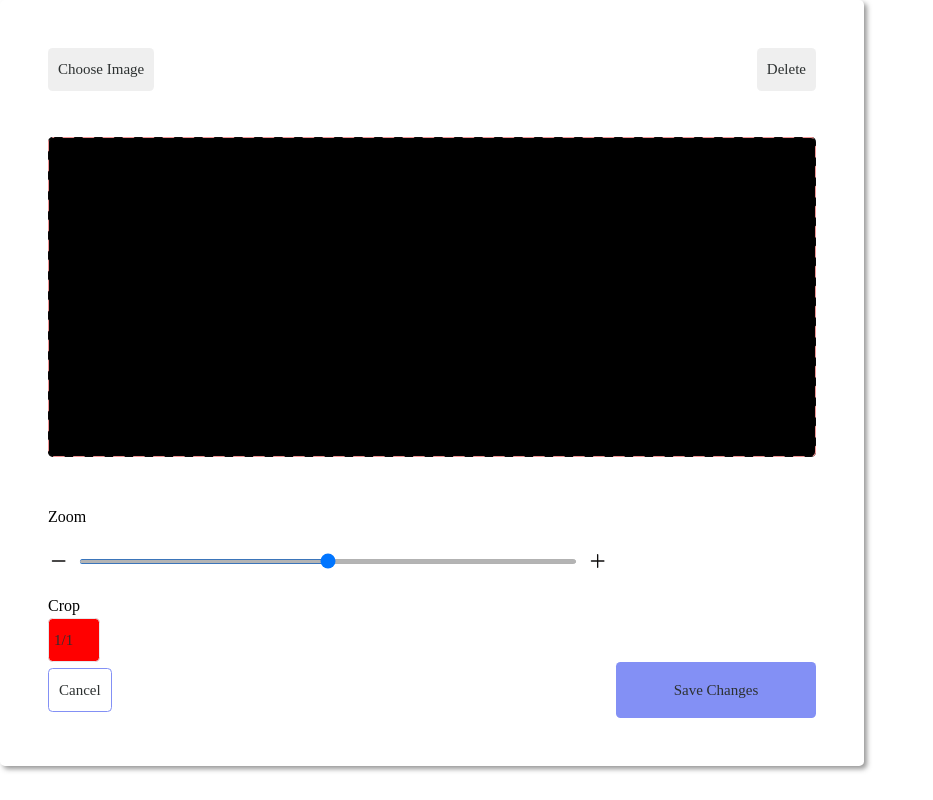
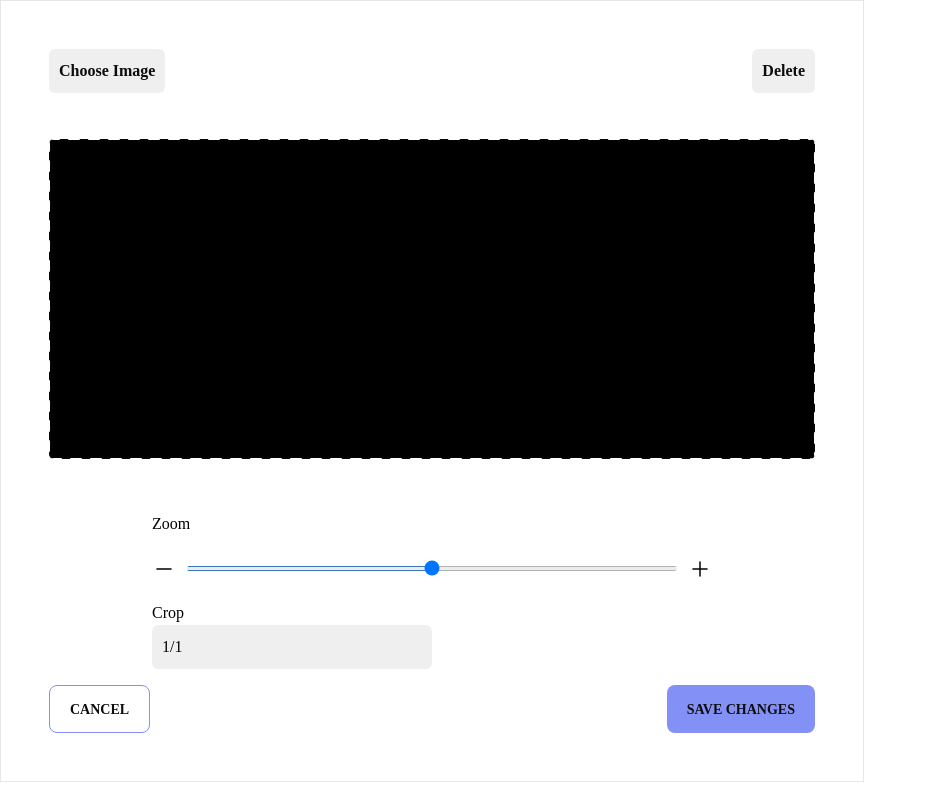
Before and after one commit to sapient-darsh/espo-next-design, a Next.js app: page /crop in a window 1280 px wide. Shown: the whole page, without its empty margins (0-933 px from the left). Built offline with nearby package versions, Linux system fonts and the light colour scheme; a web font is replaced by a local one.

Commit message:
update image editor

```diff
--- a/components/assets/svg/minusLinear.js
+++ b/components/assets/svg/minusLinear.js
@@ -6,15 +6,15 @@ const MinusLinear = () => {
       width="24"
       height="24"
       viewBox="0 0 24 24"
-      fill="none"
+      fill="currentColor"
       xmlns="http://www.w3.org/2000/svg"
     >
       <path
         d="M5 12H19"
-        stroke="#0E0D0D"
-        stroke-width="1.5"
-        stroke-linecap="round"
-        stroke-linejoin="round"
+        stroke="currentColor"
+        strokeWidth="1.5"
+        strokeLinecap="round"
+        strokeLinejoin="round"
       />
     </svg>
   );
--- a/components/assets/svg/plusLinear.js
+++ b/components/assets/svg/plusLinear.js
@@ -1,27 +1,27 @@
 import React from "react";
 
-const PlusLinear = ({ color = "#0E0D0D" }) => {
+const PlusLinear = () => {
   return (
     <svg
       width="24"
       height="24"
       viewBox="0 0 24 24"
-      fill="none"
+      fill="currentColor"
       xmlns="http://www.w3.org/2000/svg"
     >
       <path
         d="M12 5V19"
-        stroke={color}
-        stroke-width="1.5"
-        stroke-linecap="round"
-        stroke-linejoin="round"
+        stroke="currentColor"
+        strokeWidth="1.5"
+        strokeLinecap="round"
+        strokeLinejoin="round"
       />
       <path
         d="M5 12H19"
-        stroke={color}
-        stroke-width="1.5"
-        stroke-linecap="round"
-        stroke-linejoin="round"
+        stroke="currentColor"
+        strokeWidth="1.5"
+        strokeLinecap="round"
+        strokeLinejoin="round"
       />
     </svg>
   );
--- a/components/template/ImageEditor.js
+++ b/components/template/ImageEditor.js
@@ -1,8 +1,36 @@
-import { ButtonBase } from "@material-ui/core";
 import React, { useEffect, useRef, useState } from "react";
-import { Button } from "react-scroll";
 import MinusLinear from "../assets/svg/minusLinear";
 import PlusLinear from "../assets/svg/plusLinear";
+import Button from "../ui/button";
+
+class Popup {
+  constructor(settings) {
+    this.className = settings.className ? settings.className : "";
+    this.containerClasses = settings.containerClasses
+      ? settings.containerClasses
+      : "";
+    this.onOpen =
+      settings.onOpen && typeof settings.onOpen === "function"
+        ? settings.onOpen
+        : null;
+    this.onClose =
+      settings.onClose && typeof settings.onClose === "function"
+        ? settings.onClose
+        : null;
+
+    this.popup = null;
+  }
+
+  open() {
+    this.popup.classList.add("active");
+    if (this.onOpen) this.onOpen();
+  }
+
+  close() {
+    this.popup.classList.remove("active");
+    if (this.onClose) this.onClose();
+  }
+}
 
 const ImageEditor = () => {
   let libraryScriptRef = useRef(null);
@@ -11,6 +39,7 @@ const ImageEditor = () => {
     image: "",
     saveChange: false,
   });
+  const [zoomLevel, setZoomLevel] = useState(0);
 
   const loadLibraryScript = () => {
     if (!document.getElementById("imageCrop")?.id) {
@@ -32,13 +61,19 @@ const ImageEditor = () => {
     setScriptFlag(true);
   }, []);
 
+  // Rest of your state variables
+  const popupRef = useRef(null);
+
   return (
-    <div className="cropper ">
-      <div className="popup ">
+    <div className="cropper font-slussen">
+      <div
+        ref={popupRef}
+        className="popup flex justify-center items-center flex-col p-12 bg-white w-full max-w-[864px] border"
+      >
         <div className="flex w-full mb-[46px] justify-between">
           <input
             type="file"
-            className="file-input"
+            className="file-input hidden"
             onChange={(e) =>
               setSelectedImage({
                 ...selectedImage,
@@ -47,15 +82,14 @@ const ImageEditor = () => {
               })
             }
           />
-
           <input
             type="button"
-            className="file-button button-editor bg-[#0E0D0D10] text-[black]"
+            className="file-button p-[10px] rounded-md bg-[#0E0D0D10] text-dark font-bold"
             value="Choose Image"
           />
           <input
             type="button"
-            className="file-button button-editor bg-[#0E0D0D10] text-[black]"
+            className="file-button p-[10px] rounded-md bg-[#0E0D0D10] text-dark font-bold"
             value="Delete"
           />
         </div>
@@ -75,20 +109,33 @@ const ImageEditor = () => {
             <div className="action w-[560px]  ">
               <p>Zoom</p>
               <div className="container  flex flex-row items-center">
+                <div
+                  className="cursor-pointer"
+                  onClick={() => setZoomLevel((prevZoom) => prevZoom * 0.9)}
+                >
                   <MinusLinear />
+                </div>
                 <input
                   type="range"
                   className="zoom-slider"
-                    min="-19"
-                    max="19"
-                    value="-3/"
+                  min="-20"
+                  max="20"
+                  value={zoomLevel}
+                  onChange={() => {
+                    cropper.zoom(zoomLevel);
+                  }}
                 />
-                  <PlusLinear />{" "}
+                <div
+                  className="cursor-pointer"
+                  onClick={() => setZoomLevel((prevZoom) => prevZoom * 1.1)}
+                >
+                  <PlusLinear />
+                </div>
               </div>
               <div className="w-full">
                 <p>Crop</p>
 
-                  <select className="aspect-ratio button-editor border bg-[red]">
+                <select className="aspect-ratio outline-none w-1/2 p-[10px] rounded-md appearance-none bg-[#0E0D0D10]">
                   <option value="1/1">1/1</option>
                   <option value="1/2">1/2</option>
                   <option value="2/1">2/1</option>
@@ -103,27 +150,32 @@ const ImageEditor = () => {
               </div>
             </div>
           </>
-          )
-        }
+        )}
 
-        <div className="container">
+        <div className="container mt-4 ">
           <div className="flex justify-between w-full items-center">
-            <input
+            <Button
+              className="cancel-button"
               type="button"
-              className="cancel-button button-editor border border-[#8390F5] "
-              value="Cancel"
-            />
-            <input
-              type="button"
+              variant="outlined"
+              size="small"
+            >
+              Cancel
+            </Button>
+            <Button
+              className="crop-button"
               onClick={() =>
                 setSelectedImage({
                   ...selectedImage,
                   saveChange: true,
                 })
               }
-              className="crop-button w-[200px] h-[56px] button-editor border-none  bg-[#8390F5]"
-              value="Save Changes"
-            />
+              type="button"
+              variant="contained"
+              size="small"
+            >
+              Save Changes
+            </Button>
           </div>
         </div>
         <div className="container"></div>
--- a/public/assets/imageCrop.js
+++ b/public/assets/imageCrop.js
@@ -110,6 +110,7 @@ class Cropper {
       this.options.imgSrc = ev.target.result;
       this.cropper = this.cropbox(this.options);
       // init cropper zoom with value set on input
+      console.log("this.zoomSlider.value", this.zoomSlider.value);
       this.cropper.zoom(this.zoomSlider.value);
 
       // emit the submitImageToCrop event
@@ -275,7 +276,6 @@ class Cropper {
           setBackground();
         },
         zoom: function (value) {
-          // value: [-20, 20]
           this.ratio = 1 + value / 20;
           setBackground();
         },
--- a/styles/imageEditor.css
+++ b/styles/imageEditor.css
@@ -12,7 +12,7 @@
   --color-slider-thumb: rgb(250, 150, 150);
 }
 
-.button-editor {
+/* .button-editor {
   display: flex;
   justify-content: center;
   align-items: center;
@@ -34,47 +34,26 @@
 
 .button-editor.aspect-ratio {
   padding-left: 5px;
-}
+} */
 
-.popup {
-  background: white;
-  width: 80%;
-  width: 864px;
+/* .popup.active {
+  display: flex;
+  transform: translateY(0vh);
+} */
+
+/* .cropper {
+  display: flex;
   justify-content: center;
   align-items: center;
   flex-direction: column;
-  transition: 0.2s;
-  /* transform: translateY(100vh); */
-  /* position: absolute; */
-  padding: 48px;
-  border-radius: 0.3em;
-  box-shadow: 3px 3px 5px var(--color-shadow);
-}
+  width: 100vw;
+  height: 100vh;
+  margin: 0 auto;
+} */
 
-@media only screen and (max-width: 450px) {
-  .popup {
-    width: 90% !important;
-  }
-}
-
-.popup.active {
-  display: flex;
-  transform: translateY(0vh);
-}
-
-.cropper {
-  /* display: flex;
-  justify-content: center;
-  align-items: center;
-  flex-direction: column; */
-  /* width: 100vw;
-  height: 100vh; */
-  /* margin: 0 auto; */
-}
-
-.file-input {
+/* .file-input {
   display: none;
-}
+} */
 
 .file-button {
   border: none;
@@ -105,31 +84,12 @@
   height: 100%;
   fill: transparent;
   stroke-width: 2;
-  stroke: var(--color-crop-thumb);
+  stroke: white;
   stroke-dasharray: 10;
   stroke-dashoffset: 0;
   stroke-linecap: round;
-  animation: dash 1s linear infinite;
+  animation: 1s linear infinite;
   transition: 0.5s;
-  rx: 5px;
-}
-
-@keyframes dash {
-  25% {
-    stroke: var(--color-1);
-  }
-
-  50% {
-    stroke: var(--color-warning);
-  }
-
-  75% {
-    stroke: var(--color-success);
-  }
-
-  to {
-    stroke-dashoffset: 20;
-  }
 }
 
 .spinner {
@@ -180,19 +140,19 @@
 
 .zoom-slider::-webkit-slider-thumb {
   -webkit-appearance: none;
-  background: var(--color-slider-thumb);
+  background: #8390f5;
   cursor: pointer;
   margin-top: -7px;
 }
 
 .zoom-slider::-moz-range-thumb {
-  background: var(--color-slider-thumb);
+  background: #8390f5;
   cursor: pointer;
   margin-top: -7px;
 }
 
 .zoom-slider::-ms-thumb {
-  background: var(--color-slider-thumb);
+  background: #8390f5;
   cursor: pointer;
   margin-top: -7px;
 }
@@ -208,38 +168,29 @@
   width: 100%;
   height: 3px;
   cursor: pointer;
-  background: var(--color-slider-track);
-  border-radius: 0.3em;
+  background: #ececec;
 }
 
 .zoom-slider::-moz-range-track {
   width: 100%;
   height: 2px;
   cursor: pointer;
-  background: var(--color-slider-track);
-  border-radius: 0.3em;
+  background: #ececec;
 }
 
 .zoom-slider::-ms-track {
   width: 100%;
   height: 2px;
   cursor: pointer;
-  background: var(--color-slider-track);
-  border-radius: 0.3em;
+  background: #ececec;
 }
 
 .zoom-slider::-ms-fill-lower {
   background: #2a6495;
-  border: 0.2px solid #010101;
-  border-radius: 2.6px;
-  box-shadow: 1px 1px 1px #000000, 0px 0px 1px red;
 }
 
 .zoom-slider::-ms-fill-upper {
   background: #3071a9;
-  border: 0.2px solid #010101;
-  border-radius: 2.6px;
-  box-shadow: 1px 1px 1px #000000, 0px 0px 1px red;
 }
 
 .crop-result {
```
Lines whose indentation alone changed are shown as unchanged.
